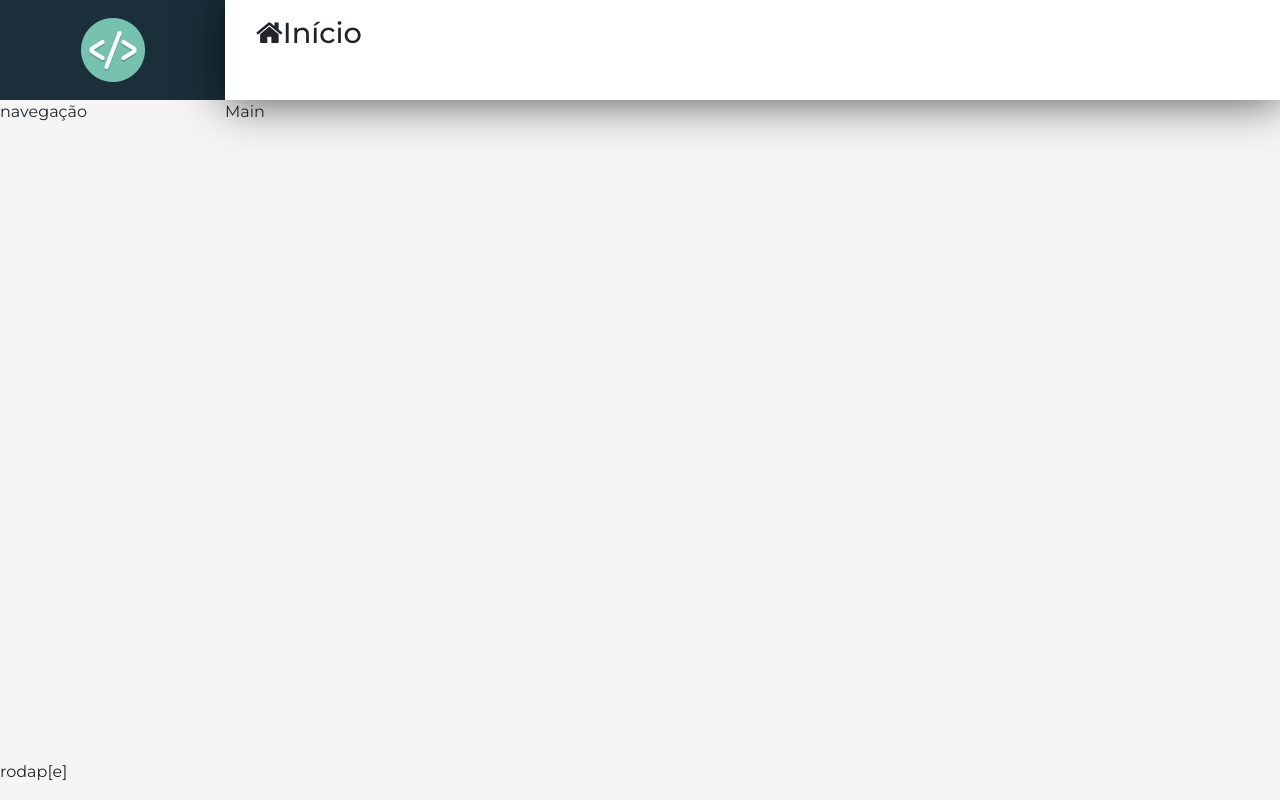
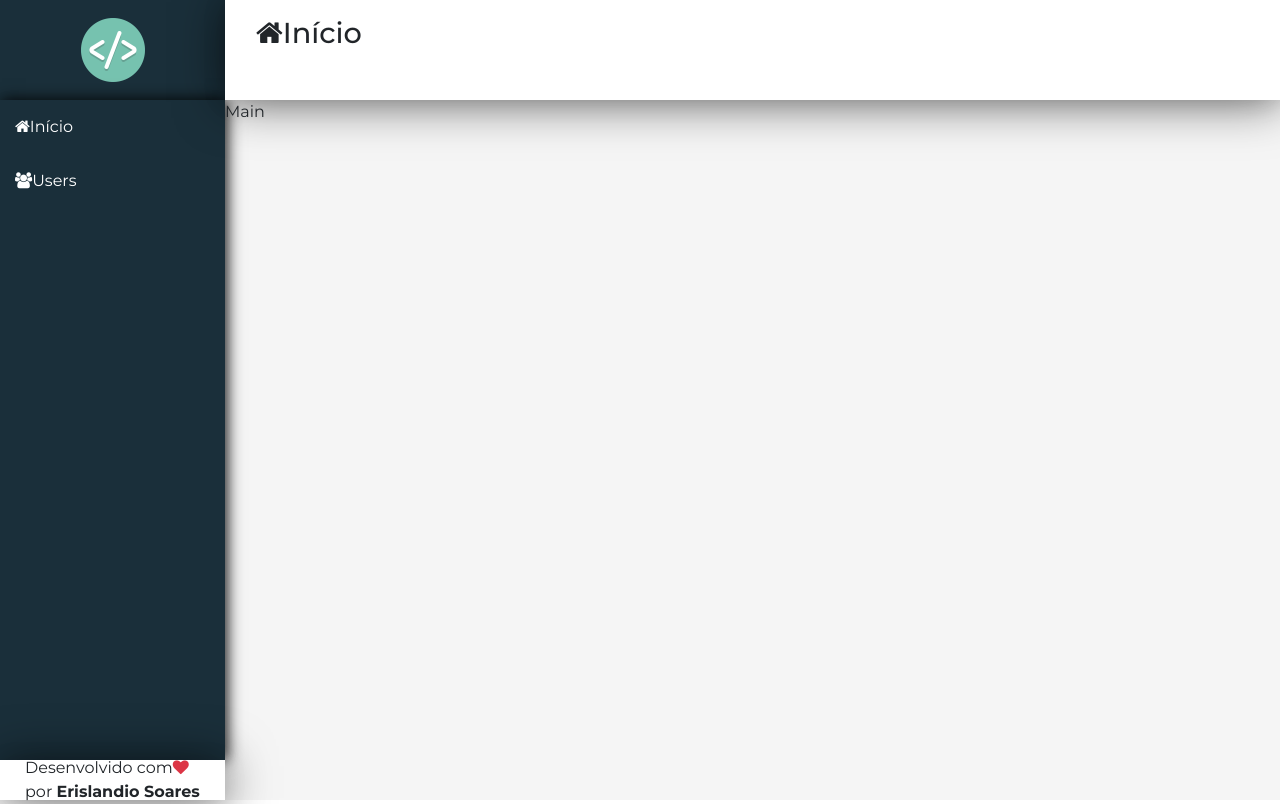
Before and after one commit to Erislandio/Crud-User-React, a React (Create React App) app in the folder frontend/: page / in a window 1280 px wide. Built offline with nearby package versions, Linux system fonts and the light colour scheme.

Commit message:
ajustes do menu de navegação

```diff
--- a/frontend/src/components/template/footer/Footer.jsx
+++ b/frontend/src/components/template/footer/Footer.jsx
@@ -6,7 +6,13 @@ class Footer extends Component {
     render() {
         return (
             <footer className="footer">
-                rodap[e]
+                <span>
+                    Desenvolvido com
+                    <i className="fa fa-heart text-danger"></i>
+                    por <strong>
+                        Erislandio Soares
+                    </strong>
+                </span>
             </footer >
         );
     }
--- a/frontend/src/components/template/footer/footer.css
+++ b/frontend/src/components/template/footer/footer.css
@@ -0,0 +1,9 @@
+footer.footer {
+    display: flex;
+    align-items: center;
+    justify-content: flex-end;
+    padding: 0px 25px;
+    background: #fff;
+    box-shadow: var(--shadow);
+    width: 100%;
+}
--- a/frontend/src/components/template/nav/Nav.css
+++ b/frontend/src/components/template/nav/Nav.css
@@ -0,0 +1,21 @@
+aside.menu-ares {
+    background-color: var(--bg-dark);
+    box-shadow: 2px 0px 10px 0 rgba(0, 0, 0, 0.12),
+    2px 0px 15px 0 rgba(0, 0, 0, 0.9)
+}
+
+.menu a {
+    display: block;
+    text-decoration: none;
+    color: #fff;
+    padding: 15px;
+    transition: all .3s ease-in-out;
+    -webkit-transition: all .3s ease-in-out;
+    -moz-transition: all .3s ease-in-out;
+    -ms-transition: all .3s ease-in-out;
+    -o-transition: all .3s ease-in-out;
+}
+
+.menu a:hover {
+    background: linear-gradient(135deg, #07a7e3 0%, #32dac3 100%);
+}
--- a/frontend/src/components/template/nav/Nav.jsx
+++ b/frontend/src/components/template/nav/Nav.jsx
@@ -1,12 +1,16 @@
 import './Nav.css'
 
 import React, { Component } from 'react';
+import NavItem from './NavItem';
 
 class Nav extends Component {
     render() {
         return (
             <aside className="menu-ares">
-                navegação
+                <nav className="menu">
+                    <NavItem title="Início" icon="home" link="#" />
+                    <NavItem title="Users" icon="users" link="#/users" />
+                </nav>
             </aside>
         );
     }
--- /dev/null
+++ b/frontend/src/components/template/nav/NavItem.jsx
@@ -0,0 +1,15 @@
+import React, { Component } from 'react';
+
+class NavItem extends Component {
+    render() {
+        return (
+           <a href={this.props.link} >
+                <i className={`fa fa-${this.props.icon}`}>
+                </i>
+                {this.props.title}
+           </a>
+        );
+    }
+}
+
+export default NavItem;
```
